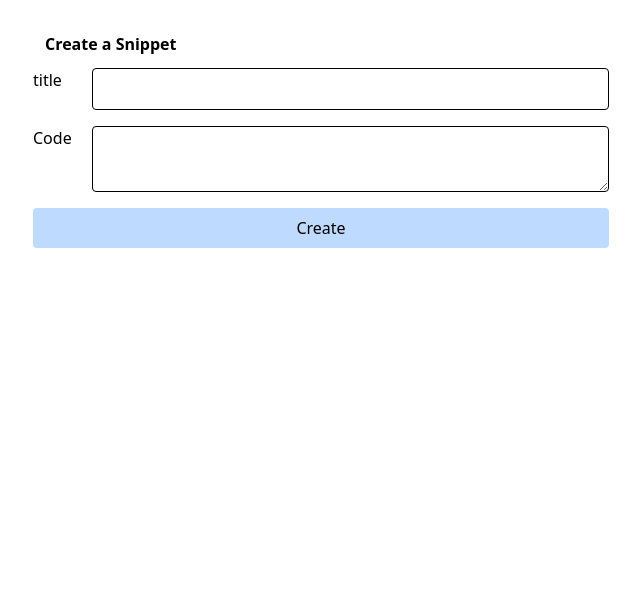
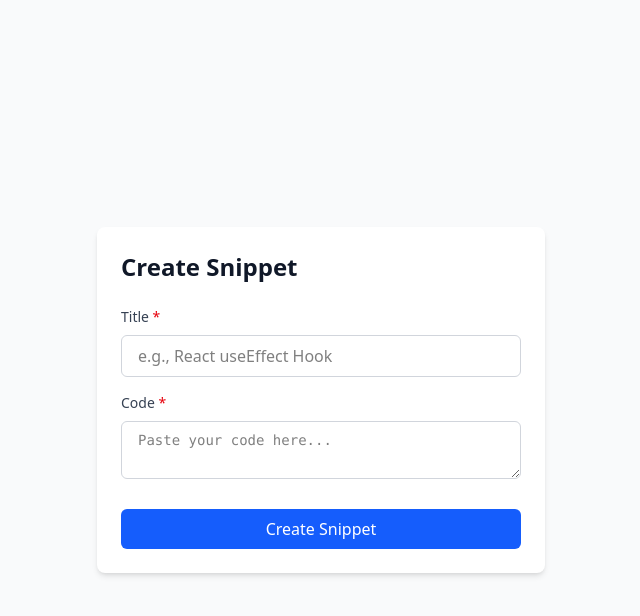
Before and after one commit to dsh410/snippets, a Next.js app: page /snippets/new in a window 1280 px wide. Shown: the top 616 px of the page, without its empty margins (319-959 px from the left). Built offline with nearby package versions, Linux system fonts and the light colour scheme.

Commit message:
added db and snippet create and snippet home page

```diff
--- a/src/app/page.tsx
+++ b/src/app/page.tsx
@@ -1,7 +1,58 @@
-export default function Home() {
+import { db } from '@/db';
+
+export default async function Home() {
+  const snippets = await db.snippet.findMany();
+  let renderedSnippets;
+  //   return (
+  //     <div>
+  //       <ul>
+  //         {renderedSnippets = snippets.map((snippet) => (
+  //            <li key={snippet.id}>{snippet.id} - {snippet.title}</li>
+
+  //         ))}
+
+  //       </ul>
+  //       <div>{snippets.length} snippets loaded.</div>
+  //     </div>
+  //   );
+  // }
+
   return (
-    <div>
-      <h1>Welcome to My Next.js App</h1>;
+    <div className="min-h-screen bg-gray-50 py-8 px-4">
+      <div className="max-w-6xl mx-auto">
+        <div className="flex items-center justify-between mb-8">
+          <h1 className="text-3xl font-bold text-gray-900">My Code Snippets</h1>
+          <span className="text-sm text-gray-600">{snippets.length} snippets</span>
+        </div>
+
+        <div className="grid gap-6 md:grid-cols-2">
+          {snippets.map((snippet) => (
+            <div
+              key={snippet.id}
+              className="bg-white rounded-lg shadow-md p-6 hover:shadow-lg transition-shadow"
+            >
+              <div className="flex items-start justify-between mb-4">
+                <h2 className="text-xl font-semibold text-gray-900">{snippet.title}</h2>
+                <span className="text-xs text-gray-500">{`ID: ${snippet.id}`}</span>
+              </div>
+              <pre className="bg-gray-900 text-gray-100 p-4 rounded-md overflow-x-auto text-sm">
+                {snippet.code}
+              </pre>
+              <div className="flex gap-2 mt-4">
+                <button className="px-4 py-2 bg-blue-600 text-white rounded-md text-sm hover:bg-blue-700 transition-colors">
+                  Copy
+                </button>
+                <button className="px-4 py-2 bg-gray-200 text-gray-700 rounded-md text-sm hover:bg-gray-300 transition-colors">
+                  Edit
+                </button>
+                <button className="px-4 py-2 bg-red-600 text-white rounded-md text-sm hover:bg-red-700 transition-colors ml-auto">
+                  Delete
+                </button>
+              </div>
+            </div>
+          ))}
+        </div>
+      </div>
     </div>
   );
 }
--- /dev/null
+++ b/src/app/snippets/[id]/page.tsx
@@ -0,0 +1,18 @@
+import { db } from '@/db';
+
+export default async function page({ params }: { params: { id: string } }) {
+  const snippet = await db.snippet.findUnique({
+    where: { id: params.id },
+  });
+
+  if (!snippet) {
+    return <div>Snippet not found</div>;
+  }
+
+  return (
+    <div>
+      <h1>{snippet.title}</h1>
+      <p>{snippet.code}</p>
+    </div>
+  );
+}
--- a/src/app/snippets/new/page.tsx
+++ b/src/app/snippets/new/page.tsx
@@ -1,4 +1,4 @@
-import redirect from 'next/navigation';
+import { redirect } from 'next/navigation';
 import { db } from '@/db';
 
 export default function SnippetCreatePage() {
@@ -15,28 +15,83 @@ export default function SnippetCreatePage() {
     });
 
     console.log(snippet);
+    redirect(`/`);
   }
+  //   return (
+  //     <form action={createSnippet} className="max-w-xl mx-auto my-8">
+  //       <h3 className="font-bold m-3">Create a Snippet</h3>
+  //       <div className="flex flex-col gap-4">
+  //         <div className="flex gap-4">
+  //           <label className="w-12" htmlFor="title">
+  //             title
+  //           </label>
+  //           <input name="title" className="border rounded p-2 w-full" id="title" />
+  //         </div>
+
+  //         <div className="flex gap-4">
+  //           <label className="w-12" htmlFor="code">
+  //             Code
+  //           </label>
+  //           <textarea name="code" className="border rounded p-2 w-full" id="code" />
+  //         </div>
+
+  //         <button type="submit" className="rounded p-2 bg-blue-200">
+  //           Create
+  //         </button>
+  //       </div>
+  //     </form>
+  //   );
+  // }
+
   return (
-    <form action={createSnippet} className="max-w-xl mx-auto my-8">
-      <h3 className="font-bold m-3">Create a Snippet</h3>
-      <div className="flex flex-col gap-4">
-        <div className="flex gap-4">
-          <label className="w-12" htmlFor="title">
-            title
+    <form
+      action={createSnippet}
+      className="min-h-screen bg-gray-50 flex items-center justify-center p-4"
+    >
+      <div className="w-full max-w-md bg-white rounded-lg shadow-md p-6">
+        <h1 className="text-2xl font-bold text-gray-900 mb-6">Create Snippet</h1>
+
+        <div role="form" aria-label="Create code snippet form">
+          <div className="mb-4">
+            <label htmlFor="title" className="block text-sm font-medium text-gray-700 mb-2">
+              Title{' '}
+              <span className="text-red-600" aria-label="required">
+                *
+              </span>
             </label>
-          <input name="title" className="border rounded p-2 w-full" id="title" />
+            <input
+              type="text"
+              id="title"
+              name="title"
+              aria-required="true"
+              placeholder="e.g., React useEffect Hook"
+              className={`w-full px-4 py-2 border rounded-md focus:outline-none focus:ring-2 focus:ring-blue-500 ${'border-gray-300'}`}
+            />
           </div>
 
-        <div className="flex gap-4">
-          <label className="w-12" htmlFor="code">
-            Code
+          <div className="mb-6">
+            <label htmlFor="code" className="block text-sm font-medium text-gray-700 mb-2">
+              Code{' '}
+              <span className="text-red-600" aria-label="required">
+                *
+              </span>
             </label>
-          <textarea name="code" className="border rounded p-2 w-full" id="code" />
+            <textarea
+              id="code"
+              name="code"
+              aria-required="true"
+              placeholder="Paste your code here..."
+              className={`w-full px-4 py-2 border rounded-md focus:outline-none focus:ring-2 focus:ring-blue-500 font-mono text-sm ${'border-gray-300'}`}
+            />
           </div>
 
-        <button type="submit" className="rounded p-2 bg-blue-200">
-          Create
+          <button
+            className="w-full bg-blue-600 text-white py-2 px-4 rounded-md hover:bg-blue-700 focus:outline-none focus:ring-2 focus:ring-blue-500 focus:ring-offset-2 disabled:bg-gray-400 disabled:cursor-not-allowed transition-colors"
+            aria-label="Create snippet"
+          >
+            Create Snippet
           </button>
+        </div>
       </div>
     </form>
   );
```
Also changed, not shown: 1 other file (tests, documents, lock files or other folders). Lines whose indentation alone changed are shown as unchanged.
